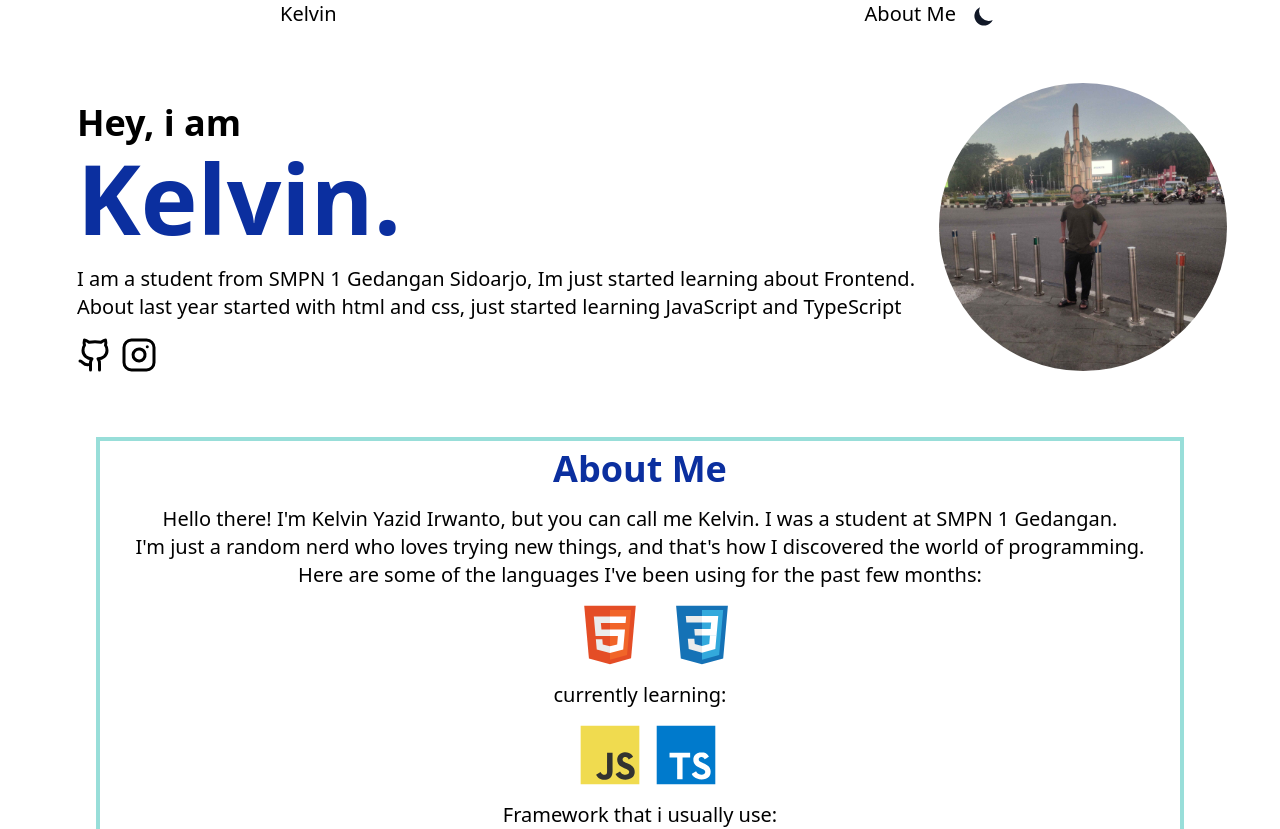
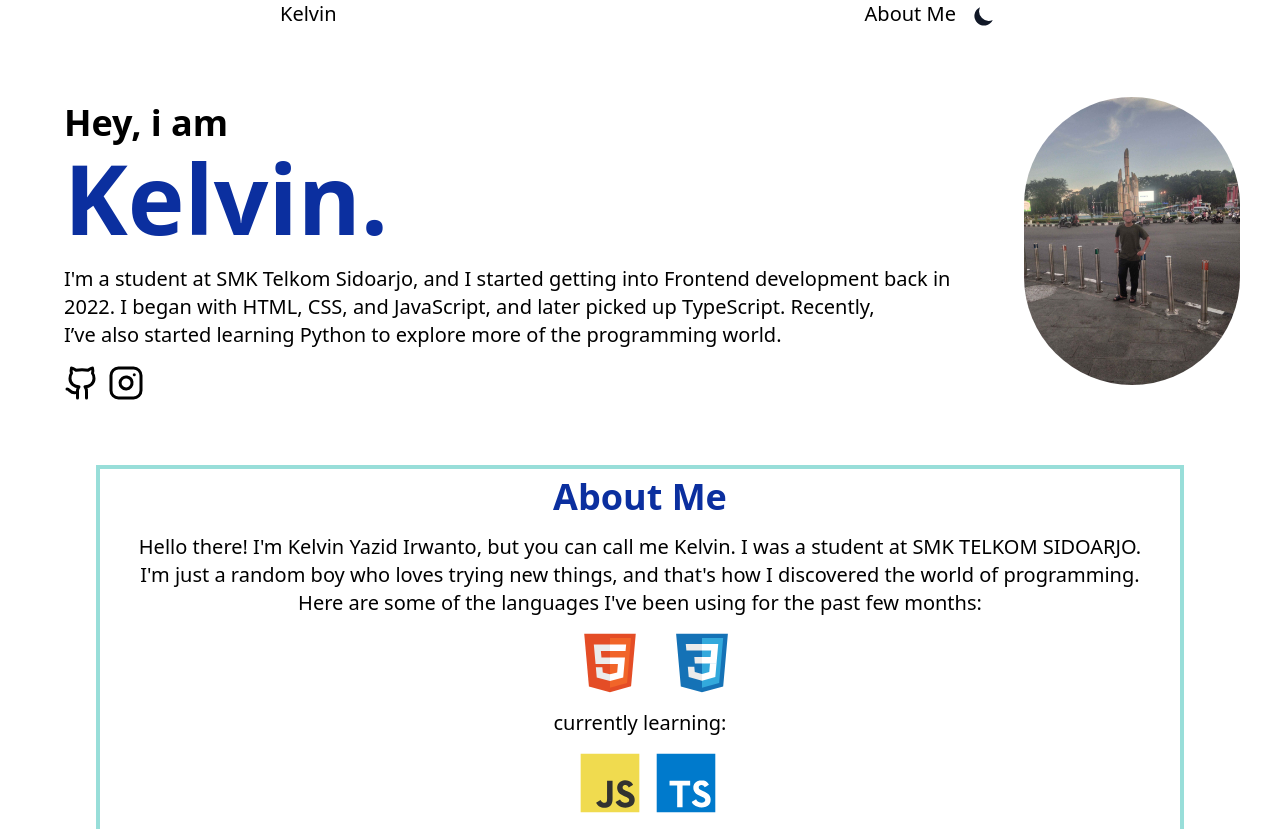
Before and after one commit to Noyrayzz/personal-web-next, a Next.js app: page / in a window 1280 px wide. Shown: the top 829 px of the page. Built offline with nearby package versions, Linux system fonts and the light colour scheme.

Commit message:
fix: profile update!

```diff
--- a/app/components/aboutMe.tsx
+++ b/app/components/aboutMe.tsx
@@ -6,8 +6,8 @@ const AboutMe = () => {
 			</h1>
 			<p className="lg:text-xl">
 				Hello there! I&apos;m Kelvin Yazid Irwanto, but you can call me Kelvin.
-				I was a student at SMPN 1 Gedangan. <br className="hidden lg:block" />{" "}
-				I&apos;m just a random nerd who loves trying new things, and that&apos;s
+				I was a student at SMK TELKOM SIDOARJO. <br className="hidden lg:block" />{" "}
+				I&apos;m just a random boy who loves trying new things, and that&apos;s
 				how I discovered the world of programming.{" "}
 				<br className="hidden lg:block" /> Here are some of the languages
 				I&apos;ve been using for the past few months:
--- a/app/components/hero.tsx
+++ b/app/components/hero.tsx
@@ -15,10 +15,11 @@ const Hero = () => {
 					<span className="text-primary lg:text-8xl dark:text-green-400">Kelvin.</span>
 				</h1>
 				<p className="lg:text-xl">
-					I am a student from SMPN 1 Gedangan Sidoarjo, Im just started learning
-					about Frontend. <br className="hidden lg:block" /> About last year
-					started with html and css, just started learning JavaScript and
-					TypeScript
+					 I'm a student at SMK Telkom Sidoarjo, and I started getting into Frontend development back in 2022.
+					I began with HTML, CSS, and JavaScript, and later picked up TypeScript. Recently,<br className="hidden lg:block" /> I’ve also started learning
+					Python to explore more of the programming world.
+
+
 				</p>
 				<div className="flex space-x-2 items-center justify-center lg:justify-start">
 					{/* Github */}
```
